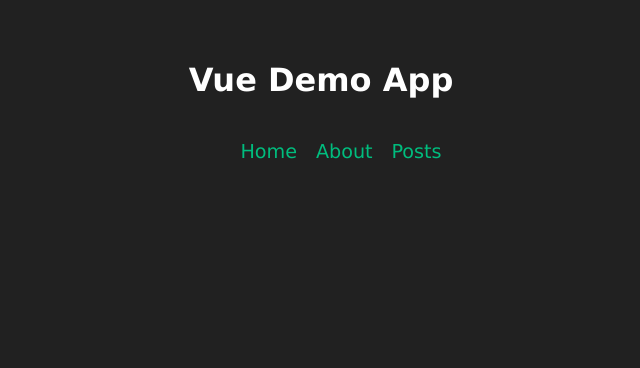
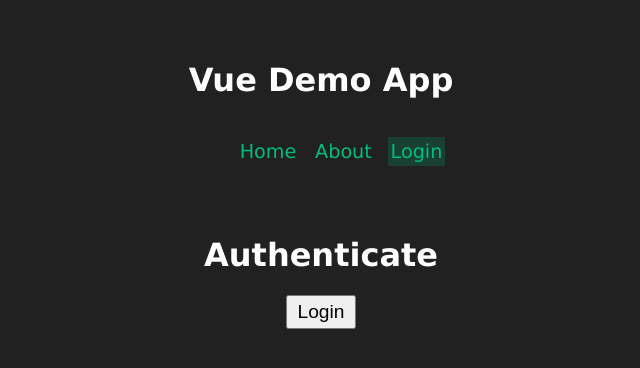
Before and after one commit to nithinK-142/vue-guide, a Vue app: page /login in a window 1280 px wide. Shown: the top 368 px of the page, without its empty margins (319-959 px from the left). Built offline with nearby package versions, Linux system fonts and the light colour scheme.

Commit message:
feat: protected routes.

```diff
--- a/package.json
+++ b/package.json
@@ -1,5 +1,5 @@
 {
-  "name": "vue-demo",
+  "name": "vue-guide",
   "version": "0.0.0",
   "private": true,
   "type": "module",
@@ -9,6 +9,7 @@
     "preview": "vite preview"
   },
   "dependencies": {
+    "pinia": "^2.1.7",
     "vue": "^3.3.11",
     "vue-router": "^4.2.5"
   },
--- a/src/App.vue
+++ b/src/App.vue
@@ -30,8 +30,8 @@ const navLinks = ref([
     title: "About",
   },
   {
-    to: "/posts",
-    title: "Posts",
+    to: "/login",
+    title: "Login",
   },
 ]);
 </script>
@@ -59,6 +59,6 @@ nav ul {
 
 li {
   list-style: none;
-  padding-inline: .4rem;
+  padding-inline: 0.4rem;
 }
 </style>
--- /dev/null
+++ b/src/components/Login.vue
@@ -0,0 +1,27 @@
+<template>
+  <button @click="toggleAuth">{{ buttonText }}</button>
+</template>
+
+<script setup>
+import { useAuthStore } from "@/stores/auth";
+import { storeToRefs } from "pinia";
+import { computed } from "vue";
+
+const store = useAuthStore();
+const { toggleAuth } = store;
+
+const { isAuthenticated } = storeToRefs(store);
+
+const buttonText = computed(() => (isAuthenticated.value ? "Logout" : "Login"));
+</script>
+
+<style scoped>
+button {
+  padding: 4px 10px;
+  font-size: 1.2em;
+  cursor: pointer;
+}
+button:focus {
+  scale: 0.98;
+}
+</style>
--- a/src/main.js
+++ b/src/main.js
@@ -2,10 +2,13 @@ import './assets/main.css'
 
 import { createApp } from 'vue'
 import App from './App.vue'
+import { createPinia } from "pinia";
 import router from './router'
 
 const app = createApp(App)
 
+app.use(createPinia())
+
 app.use(router)
 
 app.mount('#app')
--- a/src/router/index.js
+++ b/src/router/index.js
@@ -1,9 +1,9 @@
 import { createRouter, createWebHistory } from "vue-router";
+import { useAuthStore } from "@/stores/auth";
+import { storeToRefs } from "pinia";
 import HomeView from "@/views/HomeView.vue";
 
-const router = createRouter({
-  history: createWebHistory(import.meta.env.BASE_URL),
-  routes: [
+const routes = [
   {
     path: "/",
     name: "home",
@@ -12,22 +12,27 @@ const router = createRouter({
   {
     path: "/about",
     name: "about",
+    // route level code-splitting
+    // this generates a separate chunk (About.[hash].js) for this route
+    // which is lazy-loaded when the route is visited.
     component: () => import("@/views/AboutView.vue"),
   },
   {
-      path: "/posts",
-      name: "posts",
-      component: () => import("@/views/PostsView.vue"),
+    path: "/login",
+    name: "login",
+    component: () => import("@/views/LoginView.vue"),
   },
-    {
-      path: "/post-details/:id",
-      name: "post-details",
-      // route level code-splitting
-      // this generates a separate chunk (About.[hash].js) for this route
-      // which is lazy-loaded when the route is visited.
-      component: () => import("@/views/PostDetailsView.vue"),
-    },
-  ],
+];
+
+const router = createRouter({
+  history: createWebHistory(import.meta.env.BASE_URL),
+  routes,
+});
+
+router.beforeEach(async (to, from, next) => {
+  const { isAuthenticated } = storeToRefs(useAuthStore());
+  if (!isAuthenticated.value && to.name !== "login") next({ name: "login" });
+  else next();
 });
 
 export default router;
--- /dev/null
+++ b/src/stores/auth.js
@@ -0,0 +1,14 @@
+import { defineStore } from "pinia";
+
+export const useAuthStore = defineStore("auth", {
+  state: () => {
+    return {
+      isAuthenticated: false,
+    };
+  },
+  actions: {
+    toggleAuth() {
+      this.isAuthenticated = !this.isAuthenticated;
+    },
+  },
+});
--- /dev/null
+++ b/src/views/LoginView.vue
@@ -0,0 +1,18 @@
+<script setup>
+import Login from "@/components/Login.vue";
+</script>
+
+<template>
+  <div>
+    <h1>Authenticate</h1>
+    <Login />
+  </div>
+</template>
+
+<style scoped>
+div {
+  display: flex;
+  flex-direction: column;
+  align-items: center;
+}
+</style>
--- a/src/views/PostDetailsView.vue
+++ /dev/null
@@ -1,15 +0,0 @@
-<template>
-  <div>
-    <h1>This is the post {{ $route.params.id }}</h1>
-    <button><RouterLink to="/posts">Back</RouterLink></button>
-  </div>
-</template>
-
-<style scoped>
-button{
-  padding: 4px 8px;
-  font-size: 1.4em;
-  background-color: black;
-  border-radius: 8px;
-}
-</style>
--- a/src/views/PostsView.vue
+++ /dev/null
@@ -1,47 +0,0 @@
-<template>
-  <div>
-    <h1>Posts</h1>
-    <input type="text" placeholder="add a post" />
-    <ul>
-      <li v-for="post in posts" :key="post.id">
-        <RouterLink :to="`/post-details/${post.id}`">{{
-          post.title
-        }}</RouterLink>
-      </li>
-    </ul>
-  </div>
-  <RouterView />
-</template>
-
-<script setup>
-import { RouterLink, RouterView } from "vue-router";
-import { ref } from "vue";
-
-const posts = ref([
-  {
-    id: "id1",
-    title: "Post 1",
-  },
-  {
-    id: "id2",
-    title: "Post 2",
-  },
-  {
-    id: "id3",
-    title: "Post 3",
-  },
-]);
-</script>
-
-<style scoped>
-input {
-  padding: 6px 16px;
-  font-size: 1.2em;
-}
-
-li {
-  list-style: circle;
-  font-size: 1.4em;
-  padding-block: 6px;
-}
-</style>
```
Also changed, not shown: 1 other file (tests, documents, lock files or other folders). Lines whose indentation alone changed are shown as unchanged.
